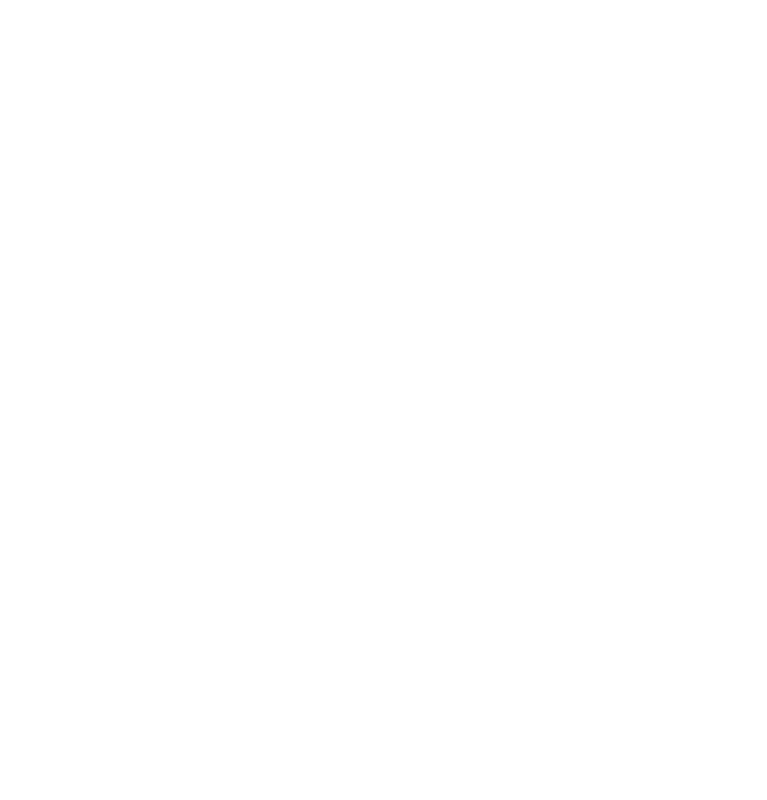
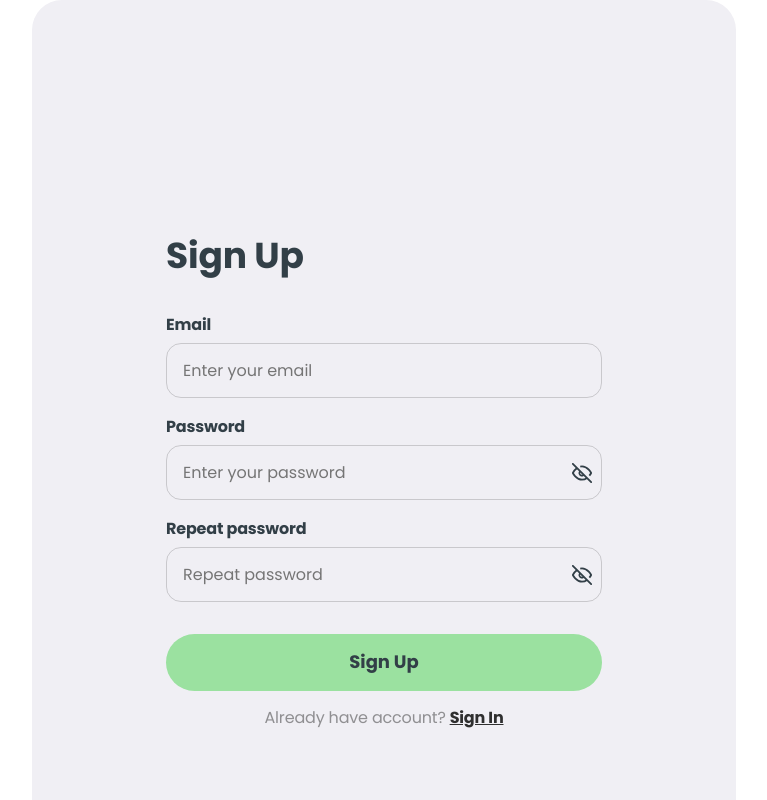
Before and after one commit to oleksasa/project-AquaApp-front, a React (Vite) app: page /signup in a window 1280 px wide. Before the commit this address had no page. Shown: the top 800 px of the page, without its empty margins (256-1023 px from the left). Built offline with nearby package versions, Linux system fonts and the light colour scheme.

Commit message:
change to correct name

```diff
--- a/src/App.jsx
+++ b/src/App.jsx
@@ -6,7 +6,7 @@ import PrivateRoute from './components/permissions/PrivateRoute';
 
 const HomePage = lazy(() => import('./pages/HomePage/HomePage.jsx'));
 const SignInPage = lazy(() => import('./pages/SignInPage/SignInPage.jsx'));
-// const SignUpPage = lazy(() => import('./pages/SignUpPage/SignUpPage.jsx'));
+const SignUpPage = lazy(() => import('./pages/SignUpPage/SignUpPage.jsx'));
 const TrackerPage = lazy(() => import('./pages/TrackerPage/TrackerPage.jsx'));
 //const NotFoundPage = lazy(() =>
 // import("../pages/NotFoundPage/NotFoundPage.jsx"));
@@ -18,7 +18,7 @@ function App() {
         <Route path="/" element={<HomePage />} />
         <Route path="/tracker" element={<TrackerPage />} />
         <Route path="/signin" element={<SignInPage />} />
-        {/* <Route path="/signup" element={<SignUpPage />} /> */}
+        <Route path="/signup" element={<SignUpPage />} />
       </Routes>
     </SharedLayout>
   );
--- /dev/null
+++ b/src/pages/SignUpPage/SignUpPage.jsx
@@ -0,0 +1,12 @@
+import RegisterForm from '../../components/RegisterForm/RegisterForm.jsx';
+import css from './SignUpPage.module.css';
+
+const SignUpPage = () => {
+  return (
+    <div className={css.SignUpWrap}>
+      <RegisterForm />
+    </div>
+  );
+};
+
+export default SignUpPage;
```
Also changed, not shown: src/pages/RegisterPage/RegisterPage.jsx (deleted, +0 -25 lines), src/pages/SignUpPage/SignUpPage.module.css (renamed from src/pages/RegisterPage/RegisterPage.css).
